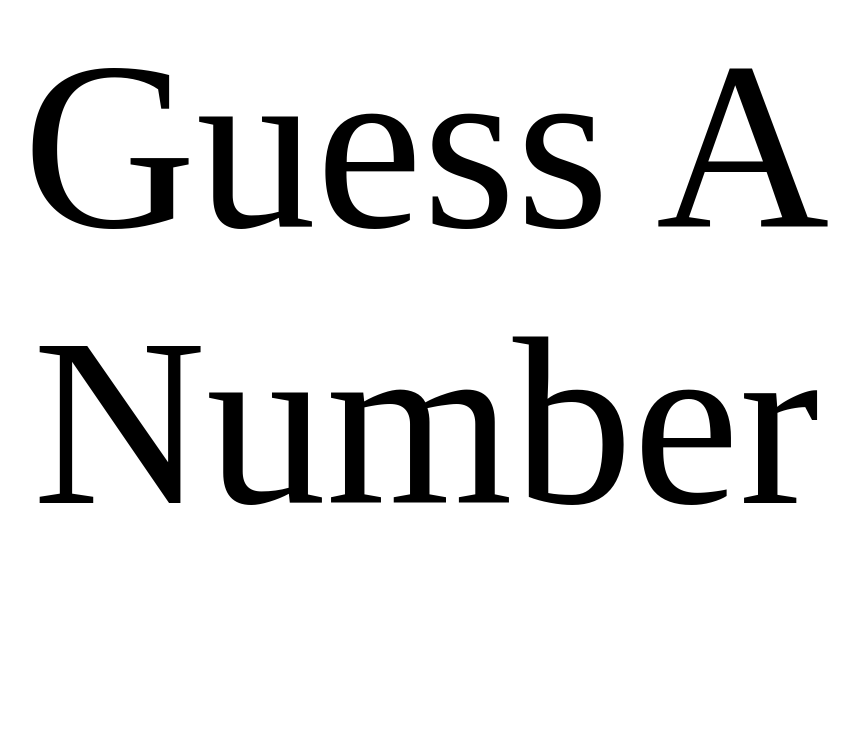
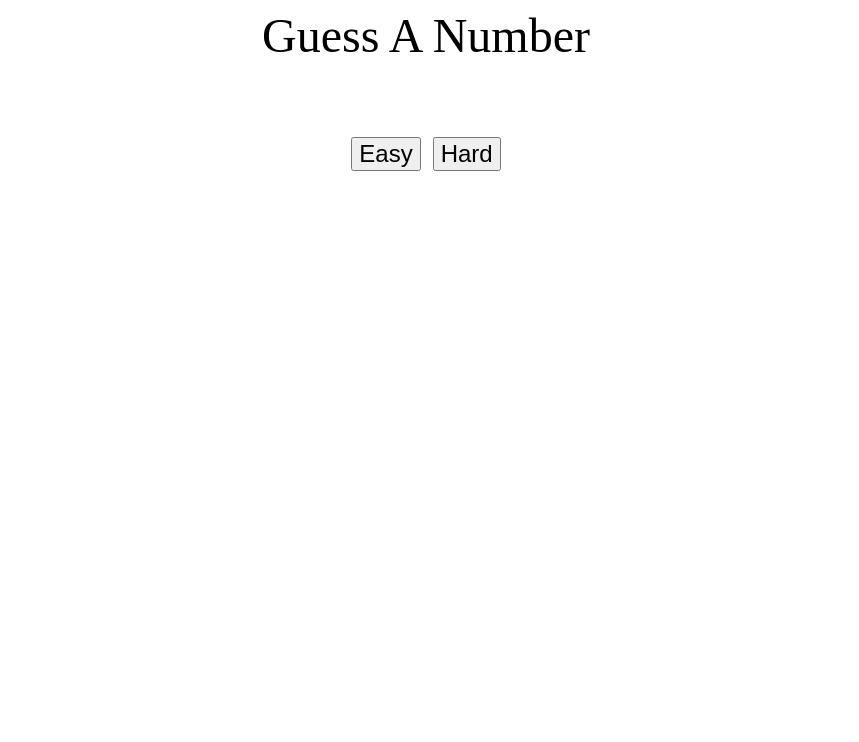
Before and after one commit to ahmedakram25/GuessAnumber2, a plain HTML site: page index.html in a window 1280 px wide. Shown: the top 742 px of the page, without its empty margins (214-1073 px from the left). Drawn offline with Linux system fonts and the light colour scheme.

Commit message:
Update style.css

```diff
--- a/style.css
+++ b/style.css
@@ -1,14 +1,15 @@
 body{
-    font-size: 10em;
+    font-size: 3em;
     text-align: center;
 }
 #mylabel{
-    font-size: 1.5em;
+    font-size: 1em;
     text-align: center
 }
 
 .buttons{
     text-align: center;
-    font-size: 1.15em;
+    font-size: 0.5em;
+
 
 }
```
